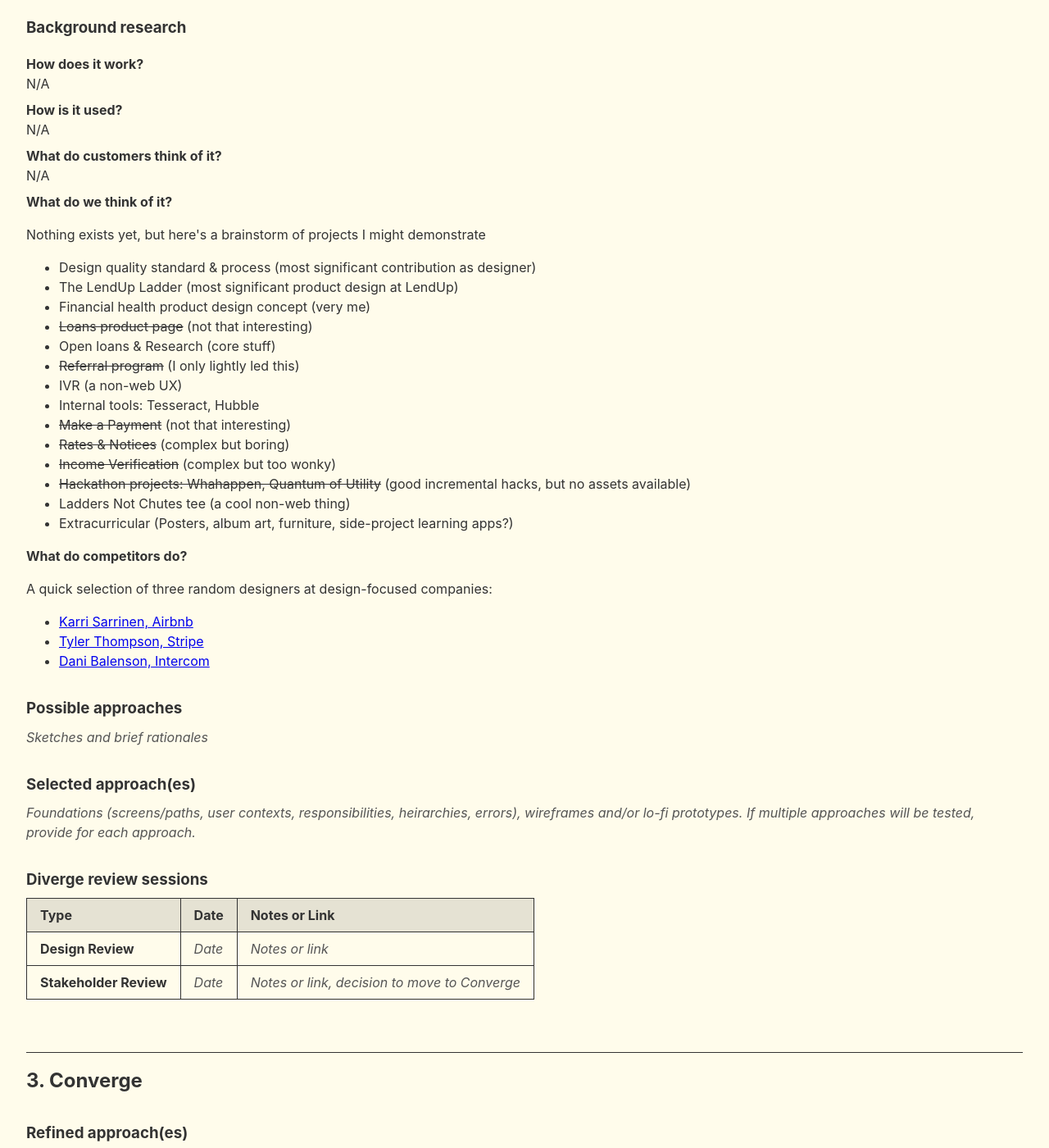
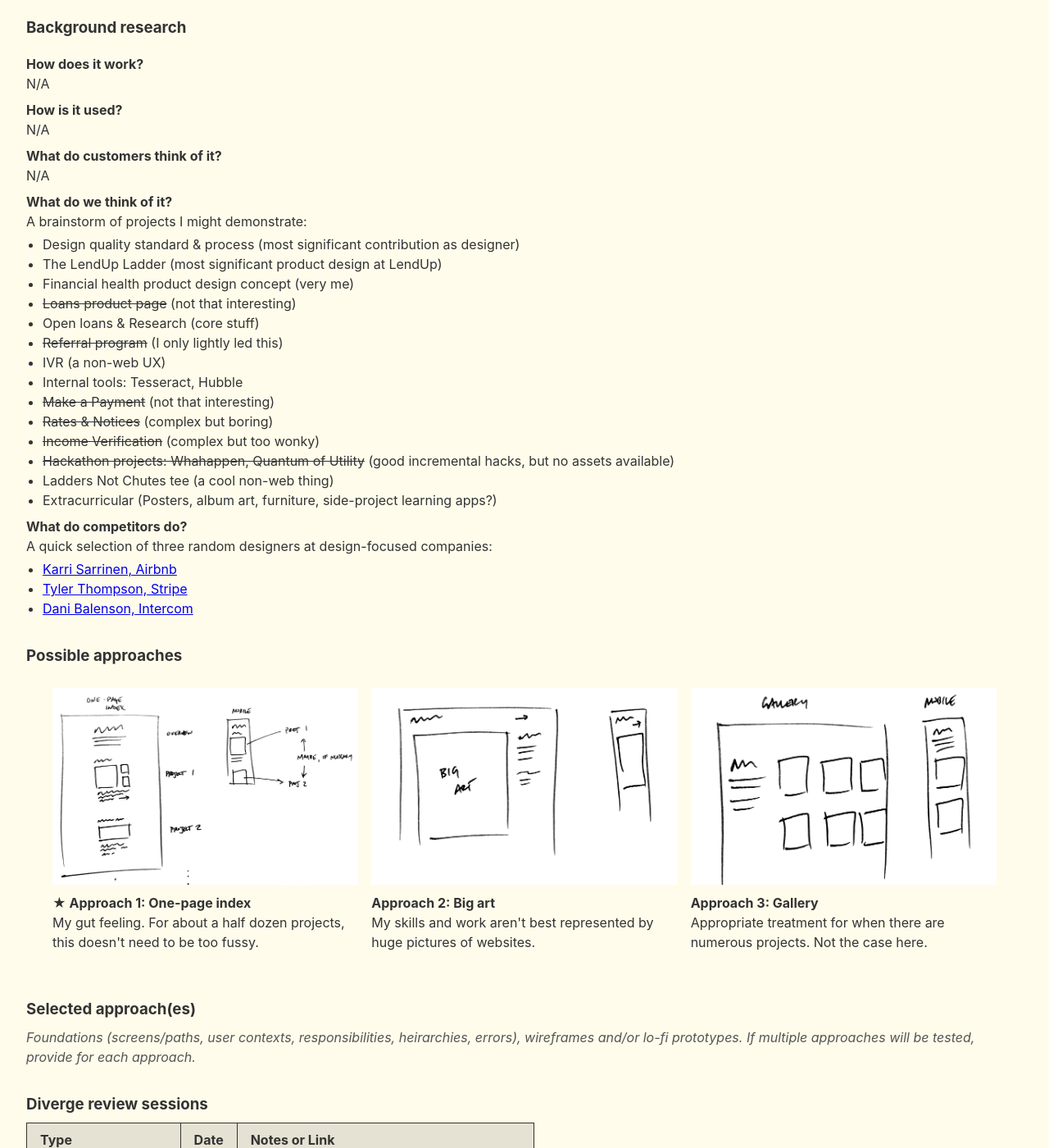
Before and after one commit to christopherdubs/christopherdubs.github.io, a Jekyll site: the page built from projects/2018-Q4-recent-work.html, in a window 1280 px wide and 1400 px high, scrolled down 1657 px. Shown: the whole window at 82% size. Built offline with Jekyll 4.4.1, drawn with Linux system fonts in a browser that asks for light colours.

Commit message:
Complete Diverge on Recent Work project

```diff
--- a/projects/2018-Q4-recent-work.html
+++ b/projects/2018-Q4-recent-work.html
@@ -51,8 +51,8 @@ documentation: N/A
 metrics: N/A
 what-customers-think: N/A
 what-we-think: |
-  <p>Nothing exists yet, but here's a brainstorm of projects I might demonstrate</p>
-  <ul class="">
+  <p class="mt0 mb1">A brainstorm of projects I might demonstrate:</p>
+  <ul class="mt0 mb0 pl3 ml1">
     <li>Design quality standard & process (most significant contribution as designer)</li>
     <li>The LendUp Ladder (most significant product design at LendUp)</li>
     <li>Financial health product design concept (very me)</li>
@@ -69,16 +69,34 @@ what-we-think: |
     <li>Extracurricular (Posters, album art, furniture, side-project learning apps?)</li>
   </ul>
 what-competitors-do: |
-  <p>A quick selection of three random designers at design-focused companies:</p>
-  <ul>
+  <p class="mt0 mb1">A quick selection of three random designers at design-focused companies:</p>
+  <ul class="mt0 mb0 pl3 ml1">
     <li><a href="https://karrisaarinen.com">Karri Sarrinen, Airbnb</a></li>
     <li><a href="http://www.muffduff.com">Tyler Thompson, Stripe</a></li>
     <li><a href="http://www.danibalenson.com/">Dani Balenson, Intercom</a></li>
   </ul>
 
 # Approaches
-possible-approaches:
-selected-approaches:
+possible-approaches: |
+  <div class="mw9 center ph3-ns">
+    <div class="cf ph2-ns">
+      <div class="fl w-100 w-third-ns pa2">
+        <img src="/images/2018-Q4-recent-work-approach-1.png" alt="Pen sketch of Approach 1">
+        <h4 class="mb0 mt1">★ Approach 1: One-page index</h4>
+        <p class="mt0">My gut feeling. For about a half dozen projects, this doesn't need to be too fussy.</p>
+      </div>
+      <div class="fl w-100 w-third-ns pa2">
+        <img src="/images/2018-Q4-recent-work-approach-2.png" alt="Pen sketch of Approach 2">
+        <h4 class="mb0 mt1">Approach 2: Big art</h4>
+        <p class="mt0">My skills and work aren't best represented by huge pictures of websites.</p>
+      </div>
+      <div class="fl w-100 w-third-ns pa2">
+        <img src="/images/2018-Q4-recent-work-approach-3.png" alt="Pen sketch of Approach 3">
+        <h4 class="mb0 mt1">Approach 3: Gallery</h4>
+        <p class="mt0">Appropriate treatment for when there are numerous projects. Not the case here.</p>
+      </div>
+    </div>
+  </div>
 
 # Reviews
 review-diverge-design-date:
```
Also changed, not shown: images/2018-Q4-recent-work-approach-1.png (added), images/2018-Q4-recent-work-approach-2.png (added), images/2018-Q4-recent-work-approach-3.png (added).
